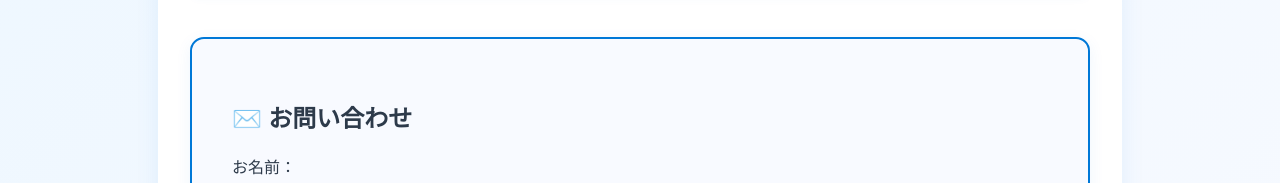
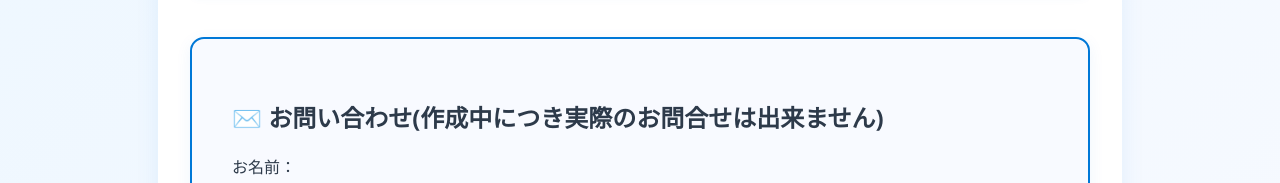
Before and after one commit to sko-jp/koto-eiyo-hp.github.io, a plain HTML site: page index.html in a window 1280 px wide. Shown: the part 1085-1268 px from the top of the page. Drawn offline with Linux system fonts and the light colour scheme.

Commit message:
Update index.html

```diff
--- a/index.html
+++ b/index.html
@@ -45,7 +45,7 @@
         </p>
       </section>
       <section id="contact">
-        <h2>✉️ お問い合わせ</h2>
+        <h2>✉️ お問い合わせ(作成中につき実際のお問合せは出来ません)</h2>
         <form id="contactForm">
           <label for="name">お名前：</label>
           <input type="text" id="name" name="name" required />
```
